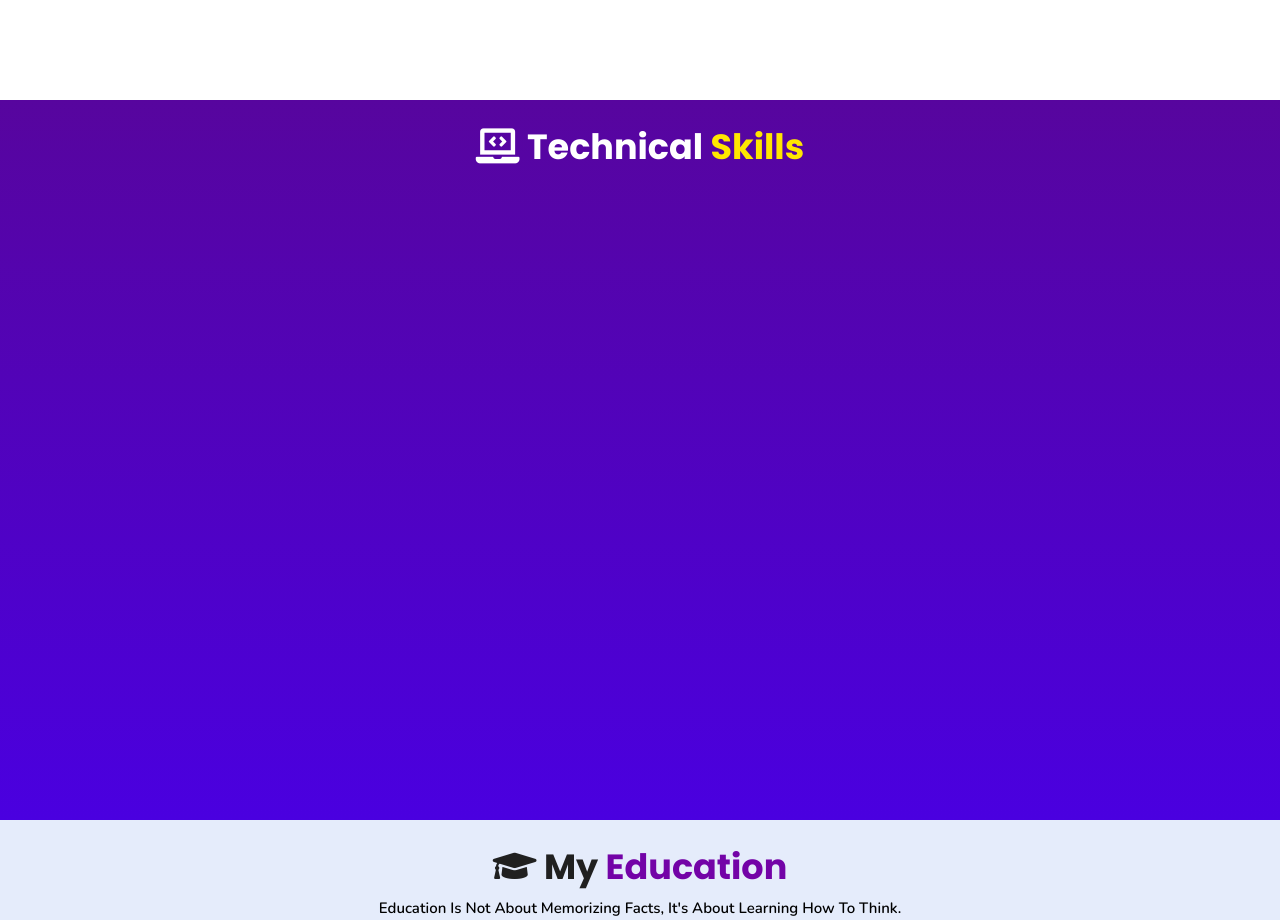
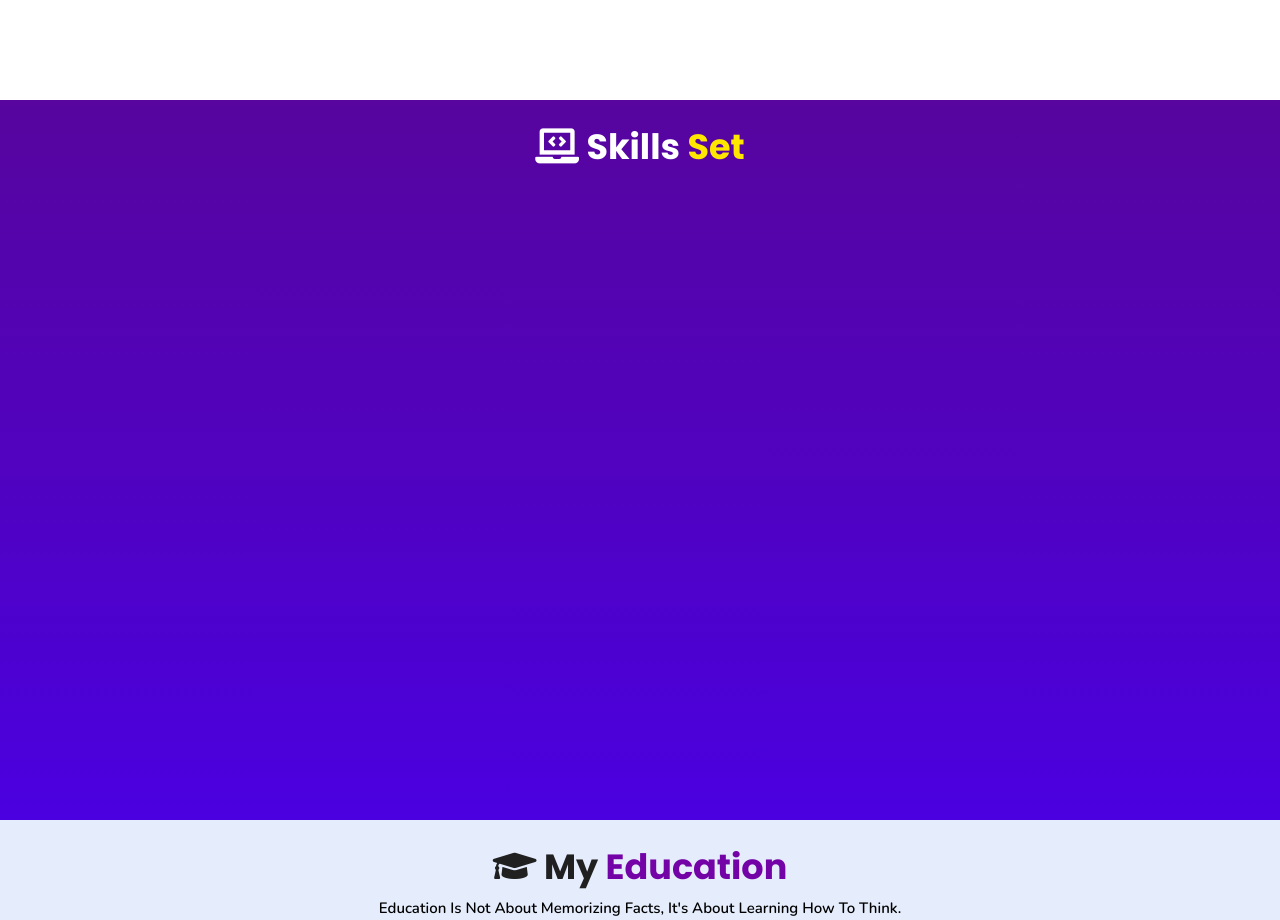
Before and after one commit to roshanbangera777/portfolio, a plain HTML site: page index.html in a window 1280 px wide. Shown: the part 1500-2420 px from the top of the page. Drawn offline with nearby package versions, Linux system fonts and the light colour scheme; no server answers.

Commit message:
code added

```diff
--- a/index.html
+++ b/index.html
@@ -102,7 +102,7 @@
 <!-- skills section starts -->
 <section class="skills" id="skills">
 
-    <h2 class="heading"><i class="fas fa-laptop-code"></i> Technical  <span> Skills</span></h2>
+    <h2 class="heading"><i class="fas fa-laptop-code"></i> Skills  <span> Set </span></h2>
 
     <div class="container">
           <div class="row" id="skillsContainer">
```
